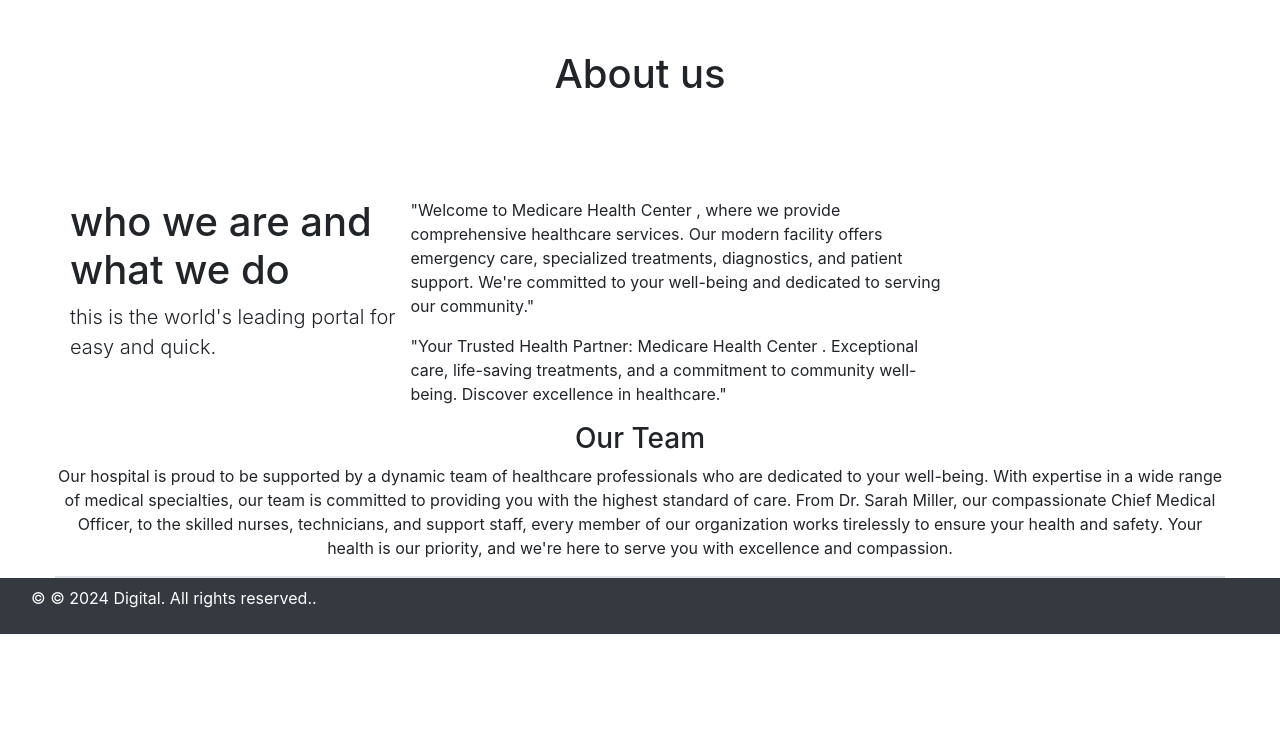
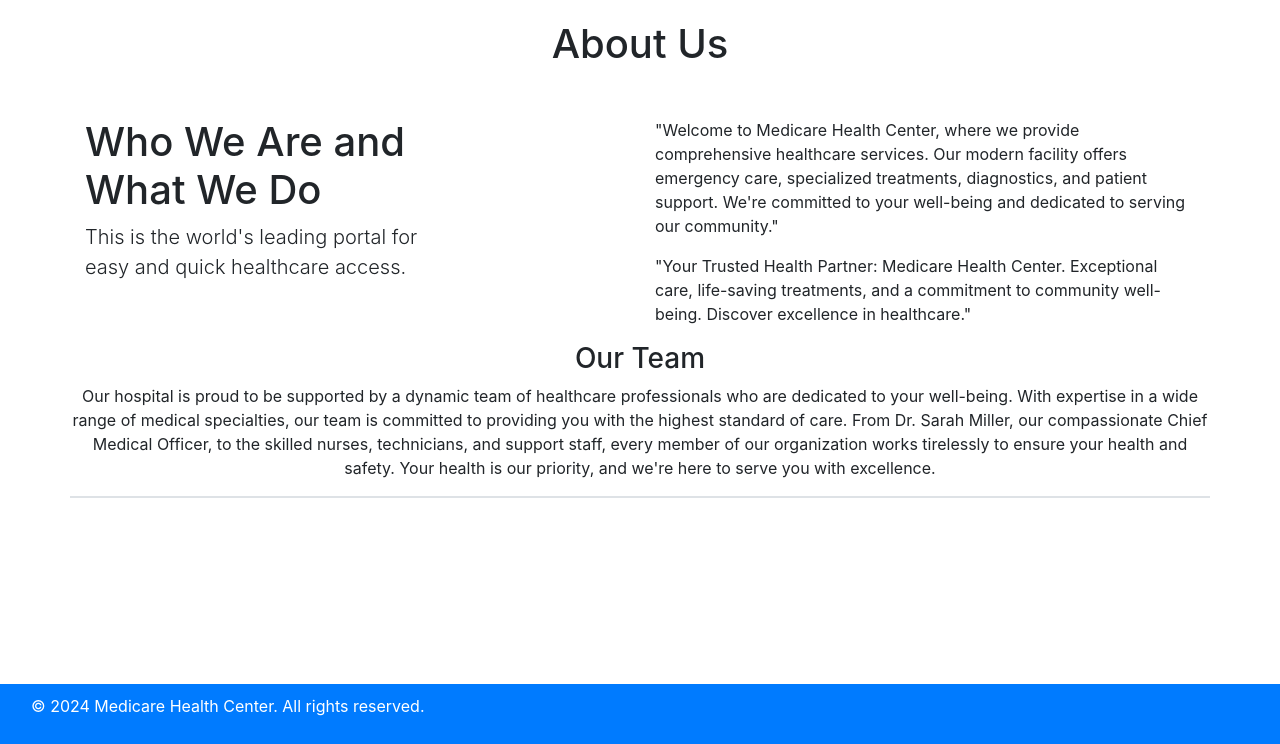
Before and after one commit to khabindra/hospital_mgt_project_using_django, a Django app: page /about/ in a window 1280 px wide. Shown: the part 56-800 px from the top of the page. Run offline with Django 4.2, Linux system fonts and the light colour scheme.

Commit message:
we made footer.html and we used footer.html in contact page , home page and about us page

```diff
--- a/hospital_mgt/hospital/templates/about.html
+++ b/hospital_mgt/hospital/templates/about.html
@@ -1,37 +1,34 @@
 {% include 'base.html' %}
 {% include 'navigation.html' %}
 
-
 {% block content %}
-<h1 class="text-center" style="margin-top: 50px;">About us</h1>
-<div class="container" style="margin-top: 100px;">
-    <div class="row">
-        <div class="col-ml-6">
-            <h1 class="strong">who we are and <br>what we do</h1>
-            <p class="lead">this is the world's leading portal for <br>easy and quick.</p>
-        </div>
-        <div class="col-md-6">
-            <p>"Welcome to Medicare Health Center , where we provide comprehensive healthcare services. Our modern facility offers emergency care, specialized treatments, diagnostics, and patient support. We're committed to your well-being and dedicated to serving our community."
+    <h1 class="text-center" style="margin-top: 20px;">About Us</h1> <!-- Adjust margin-top here -->
+    <div class="container" style="margin-top: 50px;"> <!-- Adjust margin-top here -->
+        <div class="row">
+            <div class="col-md-6">
+                <h1 class="strong" style="margin-top: 0;">Who We Are and <br>What We Do</h1>
+                <p class="lead">This is the world's leading portal for <br>easy and quick healthcare access.</p>
+            </div>
+            <div class="col-md-6">
+                <p>
+                    "Welcome to Medicare Health Center, where we provide comprehensive healthcare services. Our modern facility offers emergency care, specialized treatments, diagnostics, and patient support. We're committed to your well-being and dedicated to serving our community."
                 </p>
-            <p>"Your Trusted Health Partner: Medicare Health Center . Exceptional care, life-saving treatments, and a commitment to community well-being. Discover excellence in healthcare."
+                <p>
+                    "Your Trusted Health Partner: Medicare Health Center. Exceptional care, life-saving treatments, and a commitment to community well-being. Discover excellence in healthcare."
                 </p>
+            </div>
         </div>
 
         <div class="row">
             <div class="site-heading text-center">
                 <h3>Our Team</h3>
-                <p>Our hospital is proud to be supported by a dynamic team of healthcare professionals who are dedicated to your well-being. With expertise in a wide range of medical specialties, our team is committed to providing you with the highest standard of care. From Dr. Sarah Miller, our compassionate Chief Medical Officer, to the skilled nurses, technicians, and support staff, every member of our organization works tirelessly to ensure your health and safety. Your health is our priority, and we're here to serve you with excellence and compassion.
-                    </p>
+                <p>
+                    Our hospital is proud to be supported by a dynamic team of healthcare professionals who are dedicated to your well-being. With expertise in a wide range of medical specialties, our team is committed to providing you with the highest standard of care. From Dr. Sarah Miller, our compassionate Chief Medical Officer, to the skilled nurses, technicians, and support staff, every member of our organization works tirelessly to ensure your health and safety. Your health is our priority, and we're here to serve you with excellence.
+                </p>
                 <div class="border"></div>
             </div>
         </div>
-
     </div>
-
-</div>
-
-
-
 {% endblock content %}
 
 {% include 'footer.html' %}
--- a/hospital_mgt/hospital/templates/contact.html
+++ b/hospital_mgt/hospital/templates/contact.html
@@ -33,3 +33,5 @@
     </div>
 </div>
 {% endblock %}
+
+{% include 'footer.html' %}
--- a/hospital_mgt/hospital/templates/footer.html
+++ b/hospital_mgt/hospital/templates/footer.html
@@ -1,13 +1,28 @@
-<nav class="navbar navbar-expand-sm bg-dark navbar-dark fixed bottom">
+{% comment %} <nav class="navbar navbar-expand-sm bg-dark navbar-dark fixed-bottom" style="height: 60px;"> <!-- Adjust the height as needed -->
     <div class="footer-bottom">
         <div class="container">
             <div class="row">
                 <div class="col-sm-12 text-center">
                     <div class="copyright-text">
-                        <p class="text-white">&copy; © 2024 Digital. All rights reserved..</p>
+                        <p style="color: white;">&copy; 2024 Medicare Health Center. All rights reserved.</p>
                     </div>
                 </div>
             </div>
         </div>
     </div>
 </nav>
+ {% endcomment %}
+
+<nav class="navbar navbar-expand-sm bg-primary navbar-dark fixed-bottom" style="height: 60px;">
+    <div class="footer-bottom">
+        <div class="container">
+            <div class="row">
+                <div class="col-sm-12 text-center">
+                    <div class="copyright-text">
+                        <p style="color: white;">&copy; 2024 Medicare Health Center. All rights reserved.</p>
+                    </div>
+                </div>
+            </div>
+        </div>
+    </div>
+</nav>
--- a/hospital_mgt/hospital/templates/home.html
+++ b/hospital_mgt/hospital/templates/home.html
@@ -5,3 +5,4 @@
 {% block content %}
     <h1 class="text-center">Welcome to hospital management system</h1>
 {% endblock content %}
+{% include 'footer.html' %}
--- a/hospital_mgt/hospital/templates/navigation.html
+++ b/hospital_mgt/hospital/templates/navigation.html
@@ -1,3 +1,4 @@
+
 <nav class="navbar navbar-expand-lg bg-dark">
     <div class="container-fluid">
       <a class="navbar-brand" href="#">Hospital Management System</a>
```
